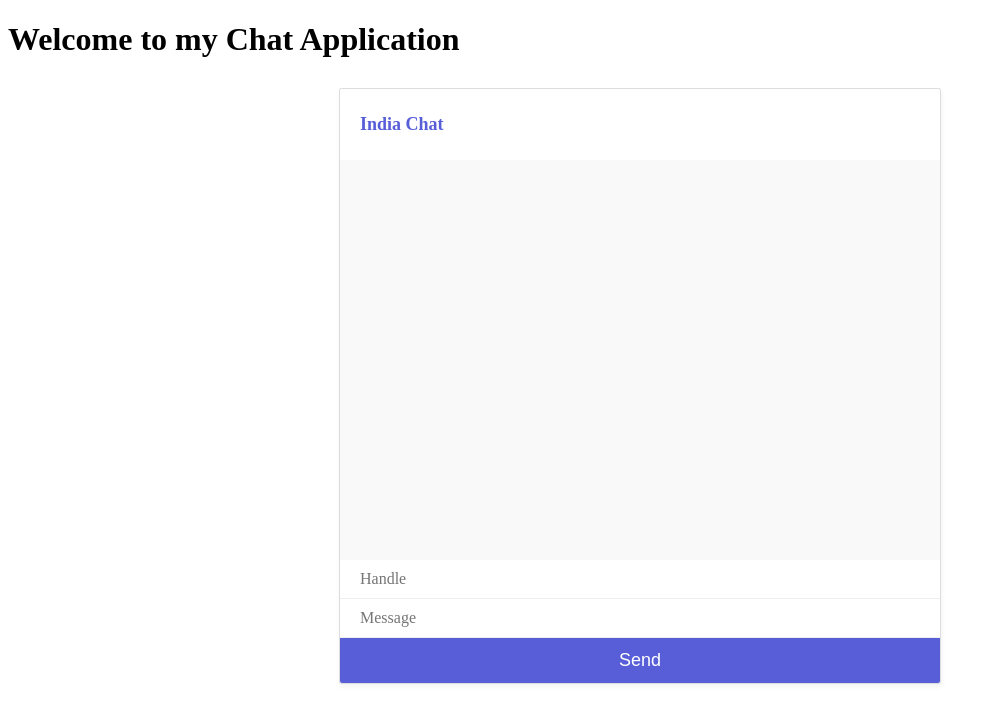
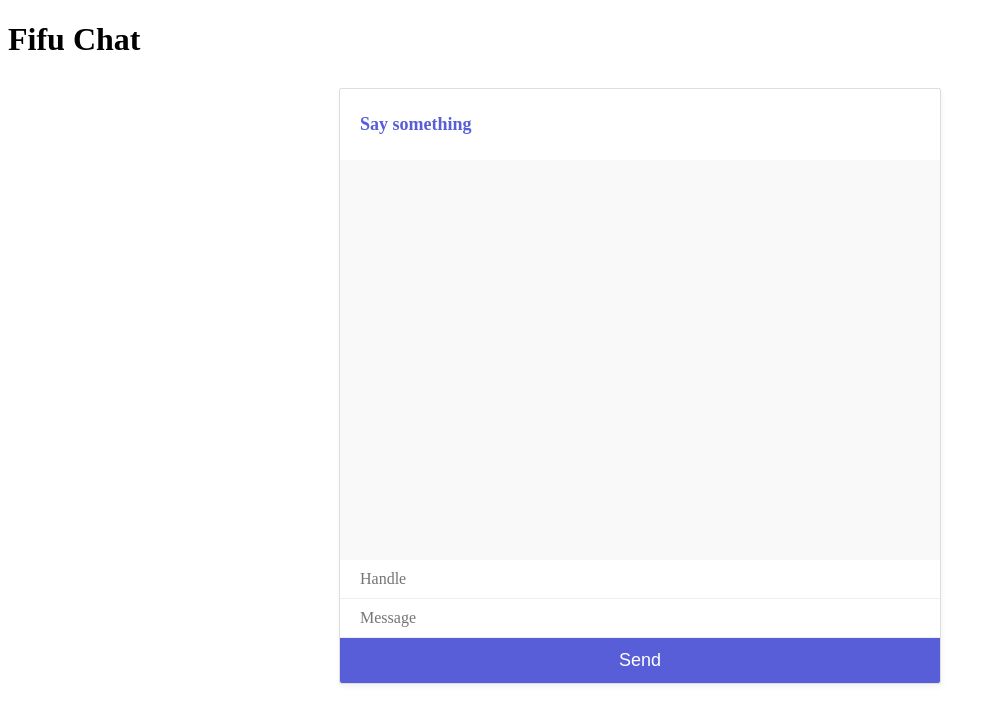
Before and after one commit to afn7081/Chat-Application-using-socket.io, a website: page public/index.html in a window 1280 px wide. Shown: the whole page, without its empty margins (0-996 px from the left). Drawn offline with nearby package versions, Linux system fonts and the light colour scheme; no server answers.

Commit message:
Update index.html
add

```diff
--- a/public/index.html
+++ b/public/index.html
@@ -10,10 +10,10 @@
 
     </head>
     <body>
-        <h1>Welcome to my Chat Application</h1>
+        <h1>Fifu Chat</h1>
         <!-- part 4-->
         <div id="mario-chat">
-            <h2>India Chat</h2>
+            <h2>Say something</h2>
             <div id="chat-window">
                 <div id="output"></div>
                 <div id="feedback"></div>
```
